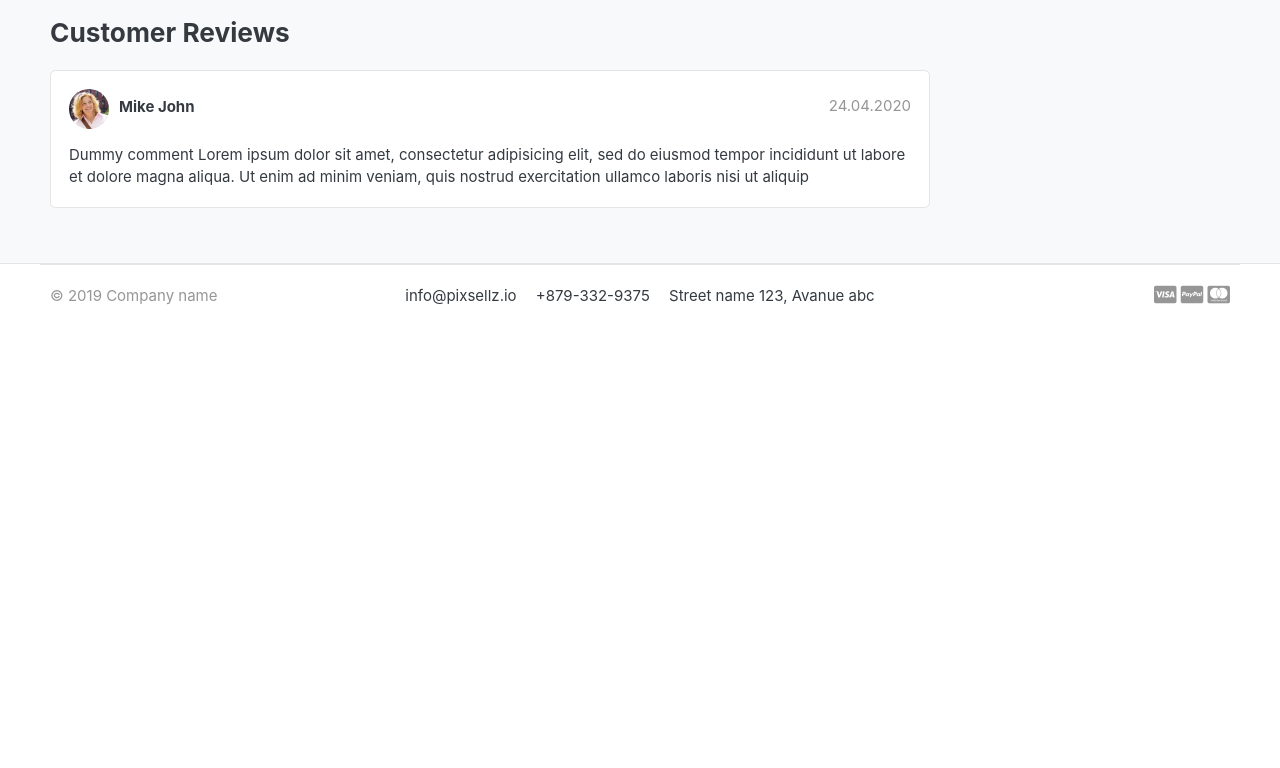
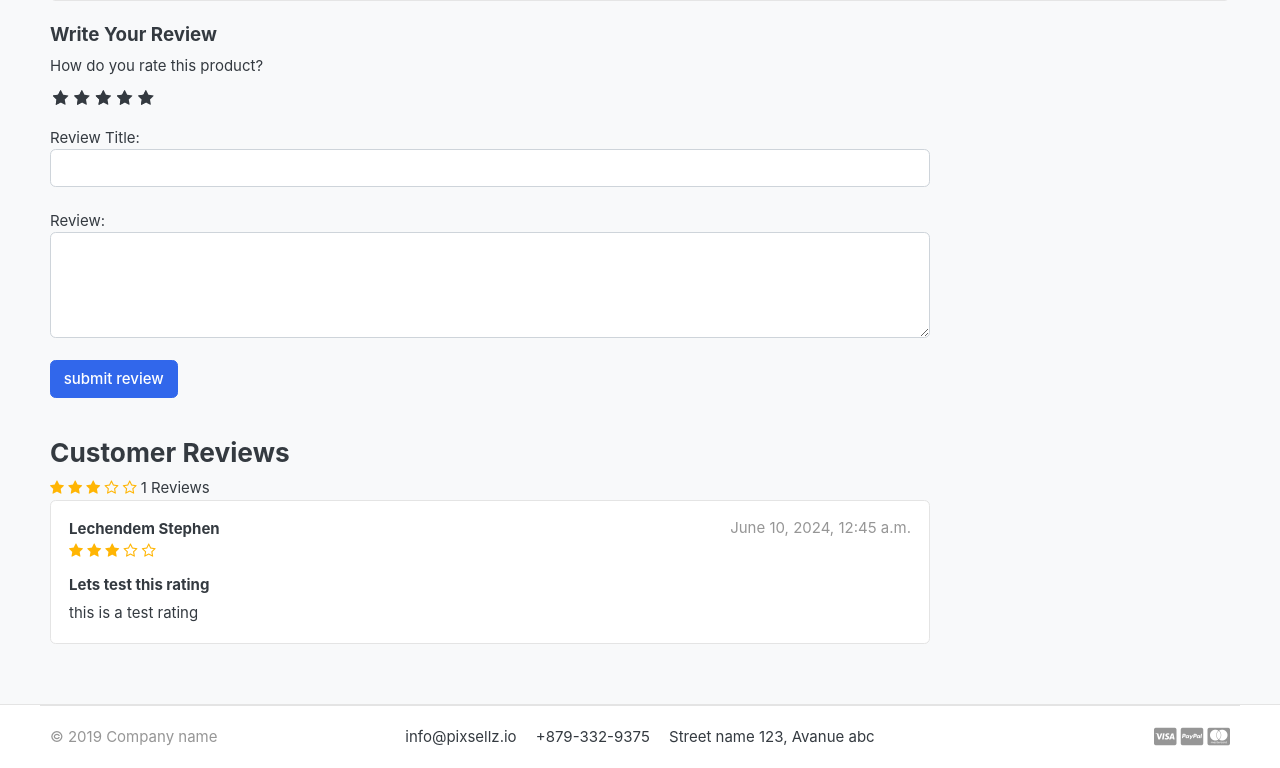
Before and after one commit to lechendemstephen/E-commerce-Django, a Django app: a page that uses BestStore/templates/BestStore/base.html in a window 1280 px wide. Shown: the part 750-1518 px from the top of the page. Before the commit the page ends 1055 px from the top, so only its background shows below. Run offline with Django 4.2, Linux system fonts and the light colour scheme; a user stored in the database is signed in; data comes from the database, SQL or seed files in the repository; both versions use the stored data as it was after the commit; some libraries are stand-ins or nearby versions; some web fonts are replaced.

Commit message:
review and rating system

```diff
--- /dev/null
+++ b/BestStore/static/css/custom.css
@@ -0,0 +1,48 @@
+/* hide radio button */
+.rate > input{
+    display: none;
+}
+
+.rate{
+
+    display: inline-block;
+    border: 0;
+}
+.rate > label{
+    float: right;
+}
+
+/* Showing stars  */
+.rate > label:before{
+    display: inline-block;
+    font-size: 1.1rem;
+    font-family: FontAwesome;
+    content: "\f005";
+    margin: 0;
+    padding: 0.3rem .2rem;
+    cursor: pointer;
+}
+
+/* Half Star */
+.rate .half:before{
+    content: "\f089";
+    position: absolute;
+    padding-right: 0;
+
+}
+
+/* Click and hover  */
+
+input:checked ~ label, label:hover ~ label{
+    color: #ffb503;
+}
+
+/* Hover Highlight */
+input:checked + label:hover, input:checked ~ label:hover, input:checked ~ label:hover ~ label
+label:hover ~ input:checked ~ label{
+    color: #cc9000;
+}
+
+.rating-star i{
+    color: #ffb503 !important;
+}
--- a/BestStore/templates/BestStore/base.html
+++ b/BestStore/templates/BestStore/base.html
@@ -24,7 +24,8 @@
 <!-- custom style -->
 <link href="{% static 'css/ui.css' %}" rel="stylesheet" type="text/css"/>
 <link href="{% static 'css/responsive.css' %}" rel="stylesheet" media="only screen and (max-width: 1200px)" />
-
+<link href="{% static 'css/custom.css' %}" rel="stylesheet" type="text/css"/>
+<link rel="stylesheet" href="https://cdnjs.cloudflare.com/ajax/libs/font-awesome/4.7.0/css/font-awesome.min.css">
 <!-- custom javascript -->
 <script src="{% static 'js/script.js' %}" type="text/javascript"></script>
 
--- a/BestStore/templates/BestStore/store/product_detail.html
+++ b/BestStore/templates/BestStore/store/product_detail.html
@@ -23,6 +23,17 @@
     <article class="content-body">
 
     <h2 class="title">{{ single_product.product_name }}</h2>
+    <div class="rating-star">
+        <span>
+            <i class="fa fa-star{% if single_product.averageReview < 0.5 %}-o{% elif  single_product.averageReview >= 0.5 and  single_product.averageReview < 1 %}-half-o{% endif %}" aria-hidden="true"></i>
+            <i class="fa fa-star{% if single_product.averageReview < 1.5 %}-o{% elif  single_product.averageReview >= 1.5 and  single_product.averageReview < 2 %}-half-o{% endif %}" aria-hidden="true"></i>
+            <i class="fa fa-star{% if single_product.averageReview < 2.5 %}-o{% elif  single_product.averageReview >= 2.5 and  single_product.averageReview < 3 %}-half-o{% endif %}" aria-hidden="true"></i>
+            <i class="fa fa-star{% if single_product.averageReview < 3.5 %}-o{% elif  single_product.averageReview >= 3.5 and  single_product.averageReview < 4 %}-half-o{% endif %}" aria-hidden="true"></i>
+            <i class="fa fa-star{% if single_product.averageReview < 4.5 %}-o{% elif  single_product.averageReview >= 4.5 and  single_product.averageReview < 5 %}-half-o{% endif %}" aria-hidden="true"></i>
+            <span> {{ single_product.countReview }} Reviews </span>
+        </span>
+       </div>
+
 
     <div class="mb-3">
         <var class="price h4">${{ single_product.price }}</var>
@@ -78,29 +89,85 @@
     <div class="row">
                 <div class="col-md-9">
 
-        <header class="section-heading">
-            <h3>Customer Reviews </h3>
 
         </header>
+         <form action="{% url 'submit_review' single_product.id %}" method="POST">
+         {% csrf_token %}
+         <h5>Write Your Review </h5>
 
+         <div>
+          <label for="">How do you rate this product?</label>
+          <br>
+          <div class="rate">
+            <input type="radio" name="rating" id="rating10" value="5" required> <label for="rating10" title="5"></label>
+            <input type="radio" name="rating" id="rating9" value="4.5" required><label for="rating9" title="4.5" class="half"></label>
+            <input type="radio" name="rating" id="rating8" value="4" required><label for="rating8" title="4"></label>
+            <input type="radio" name="rating" id="rating7" value="3.5" required><label for="rating7" title="3.5" class="half"></label>
+            <input type="radio" name="rating" id="rating6" value="3" required><label for="rating6" title="3"></label>
+            <input type="radio" name="rating" id="rating5" value="2.5" required><label for="rating5" title="2.5" class="half"></label>
+            <input type="radio" name="rating" id="rating4" value="2" required><label for="rating4" title="2"></label>
+            <input type="radio" name="rating" id="rating3" value="1.5" required><label for="rating3" title="1.5" class="half"></label>
+            <input type="radio" name="rating" id="rating2" value="1" required><label for="rating2" title="1"></label>
+            <input type="radio" name="rating" id="rating1" value="0.5" required><label for="rating1" title="0.5" class="half"></label>
+          </div>
+        <br>
+            Review Title:
+            <input type="text" class="form-control" name="subject" id="" required>
+            <br>
+            Review:
+            <textarea name="review" rows="4"  id="" class="form-control"></textarea>
+            <br>
+            {% if user.is_authenticated %}
+            <input type="submit" value="submit review" class="btn btn-primary">
+            {% else %}
+            <p> You must logg-in to submit a review. <span> <a href="{% url 'login' %}"> Login Now</span> </p>
+            {% endif %}
+         </div>
+
+         {% include 'BestStore/includes/alerts.html' %}
+         </form>
+         <br>
+         <header class="section-heading">
+            <h3>Customer Reviews</h3>
+            <div class="rating-star">
+                <span>
+                    <i class="fa fa-star{% if single_product.averageReview < 0.5 %}-o{% elif  single_product.averageReview >= 0.5 and  single_product.averageReview < 1 %}-half-o{% endif %}" aria-hidden="true"></i>
+                    <i class="fa fa-star{% if single_product.averageReview < 1.5 %}-o{% elif  single_product.averageReview >= 1.5 and  single_product.averageReview < 2 %}-half-o{% endif %}" aria-hidden="true"></i>
+                    <i class="fa fa-star{% if single_product.averageReview < 2.5 %}-o{% elif  single_product.averageReview >= 2.5 and  single_product.averageReview < 3 %}-half-o{% endif %}" aria-hidden="true"></i>
+                    <i class="fa fa-star{% if single_product.averageReview < 3.5 %}-o{% elif  single_product.averageReview >= 3.5 and  single_product.averageReview < 4 %}-half-o{% endif %}" aria-hidden="true"></i>
+                    <i class="fa fa-star{% if single_product.averageReview < 4.5 %}-o{% elif  single_product.averageReview >= 4.5 and  single_product.averageReview < 5 %}-half-o{% endif %}" aria-hidden="true"></i>
+                    <span> {{ single_product.countReview }} Reviews </span>
+                </span>
+               </div>
+
+            {% for review in reviews %}
         <article class="box mb-3">
             <div class="icontext w-100">
-                <img src="{% static './images/avatars/avatar1.jpg' %}" class="img-xs icon rounded-circle">
+
+
                 <div class="text">
-                    <span class="date text-muted float-md-right">24.04.2020 </span>
-                    <h6 class="mb-1">Mike John </h6>
-
+                    <span class="date text-muted float-md-right">{{ review.updated_add }} </span>
+                    <h6 class="mb-1">{{ review.user.full_name }} </h6>
+                   <div class="rating-star">
+                    <span>
+                        <i class="fa fa-star{% if review.rating == 0.5 %}-half-o{% elif review.rating < 1 %}-o{% endif %}" aria-hidden="true"></i>
+                        <i class="fa fa-star{% if review.rating == 1.5 %}-half-o{% elif review.rating < 2 %}-o{% endif %}" aria-hidden="true"></i>
+                        <i class="fa fa-star{% if review.rating == 2.5 %}-half-o{% elif review.rating < 3 %}-o{% endif %}" aria-hidden="true"></i>
+                        <i class="fa fa-star{% if review.rating == 3.5 %}-half-o{% elif review.rating < 4 %}-o{% endif %}" aria-hidden="true"></i>
+                        <i class="fa fa-star{% if review.rating == 4.5 %}-half-o{% elif review.rating < 5 %}-o{% endif %}" aria-hidden="true"></i>
+                    </span>
+                   </div>
                 </div>
             </div> <!-- icontext.// -->
             <div class="mt-3">
+                <h6>{{ review.subject }}</h6>
                 <p>
-                    Dummy comment Lorem ipsum dolor sit amet, consectetur adipisicing elit, sed do eiusmod
-                    tempor incididunt ut labore et dolore magna aliqua. Ut enim ad minim veniam,
-                    quis nostrud exercitation ullamco laboris nisi ut aliquip
+                  {{ review.review }}
                 </p>
             </div>
+
         </article>
-
+        {% endfor %}
 
 
         </div> <!-- col.// -->
--- a/BestStore/urls.py
+++ b/BestStore/urls.py
@@ -7,5 +7,7 @@ urlpatterns = [
     path('store/category<slug:category_slug>/<slug:product_slug>/', views.product_detail, name='product_detail'),
     path('store/search/', views.search, name='search'),
 
+    path('store/submit_review/<int:product_id>/', views.submit_review, name="submit_review")
+
 
 ]
--- a/BestStore/views.py
+++ b/BestStore/views.py
@@ -1,11 +1,14 @@
 from django.shortcuts import render, get_object_or_404, redirect # type: ignore
-from store.models import Product
+from store.models import Product, ReviewRating
 from category.models import Category
 from carts.models import CartItem
 from carts.views import _cart_id
 from django.http import HttpResponse # type: ignore
 from django.core.paginator import EmptyPage, PageNotAnInteger, Paginator # type: ignore
 from django.db.models import Q # type: ignore
+from store.forms import ReviewForm
+from django.contrib import messages # type: ignore
+from store.models import ReviewRating
 # Create your views here.
 
 # Home url
@@ -50,9 +53,11 @@ def product_detail(request, category_slug, product_slug):
      except Exception as e:
           raise e
 
+     review_rating = ReviewRating.objects.filter(product_id=product.id, status=True)
      context = {
           'single_product': product,
-          'in_cart': in_cart
+          'in_cart': in_cart,
+          'reviews': review_rating
      }
 
      return render(request, 'BestStore/store/product_detail.html', context)
@@ -72,3 +77,27 @@ def search(request):
      }
 
      return render(request, 'BestStore/store/store.html', context)
+
+
+def submit_review(request, product_id):
+     url = request.META.get('HTTP_REFERER')
+     if request.method == "POST":
+          try:
+               reviews = ReviewRating.objects.get(user__id=request.user.id, product__id = product_id)
+               form = ReviewForm(request.POST, instance=reviews)
+               form.save()
+               messages.success(request, 'Thank you! Your review has been updated')
+               return redirect(url)
+          except ReviewRating.DoesNotExist:
+               form = ReviewForm(request.POST)
+               if form.is_valid():
+                    data = ReviewRating()
+                    data.subject = form.cleaned_data['subject']
+                    data.rating = form.cleaned_data['rating']
+                    data.review = form.cleaned_data['review']
+                    data.ip = request.META.get('REMOTE_ADDR')
+                    data.product_id = product_id
+                    data.user_id = request.user.id
+                    data.save()
+                    messages.success(request, 'thank you!, your review has been submitted')
+                    return redirect(url)
--- a/accounts/models.py
+++ b/accounts/models.py
@@ -53,6 +53,9 @@ class Account(AbstractBaseUser):
     def __str__(self):
         return self.email
 
+    def full_name(self):
+        return f'{self.first_name} {self.last_name}'
+
     def has_perm(self, perm, obj=None):
         return self.is_admin
     def has_module_perms(self, add_label):
--- a/orders/views.py
+++ b/orders/views.py
@@ -9,6 +9,7 @@ from carts.models import CartItem
 
 
 def payments(request):
+
 
     return render(request, 'BestStore/orders/payment.html')
 
--- a/store/admin.py
+++ b/store/admin.py
@@ -1,5 +1,5 @@
 from django.contrib import admin # type: ignore
-from .models import Product, Variations
+from .models import Product, Variations, ReviewRating
 # Register your models here.
 # prepopulating the slug
 class ProductAdmin(admin.ModelAdmin):
@@ -14,3 +14,4 @@ class VariationAdmin(admin.ModelAdmin):
 
 admin.site.register(Product, ProductAdmin)
 admin.site.register(Variations, VariationAdmin)
+admin.site.register(ReviewRating)
--- /dev/null
+++ b/store/forms.py
@@ -0,0 +1,6 @@
+from django import forms  # type: ignore
+from .models import ReviewRating
+class ReviewForm(forms.ModelForm):
+    class Meta:
+        model = ReviewRating
+        fields = ['subject', 'review', 'rating']
```
Also changed, not shown: store/models.py (+30 -0 lines), db.sqlite3, store/migrations/0004_reviewrating.py (added).
